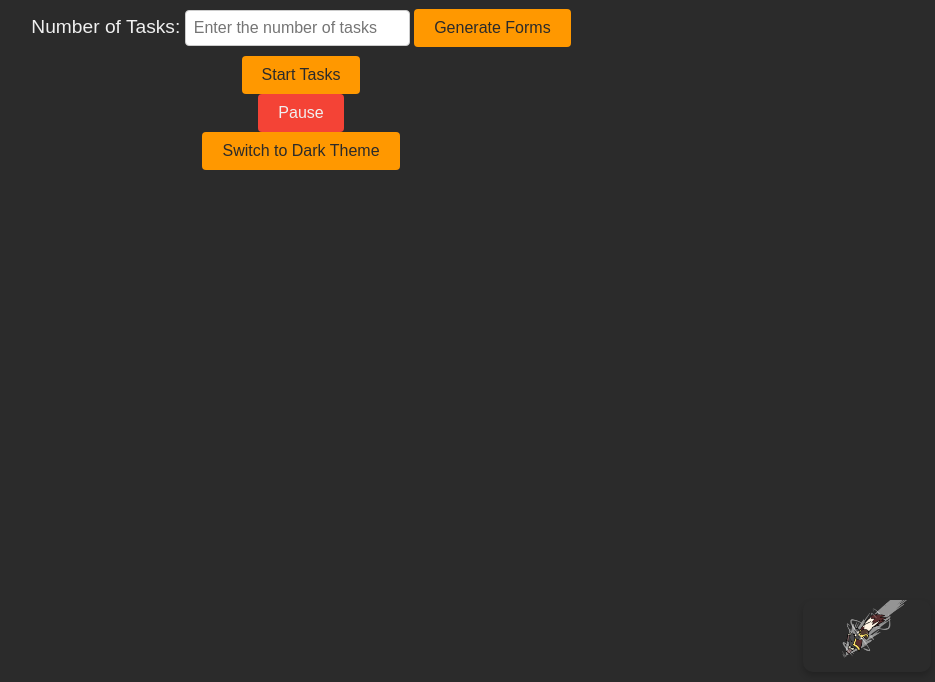
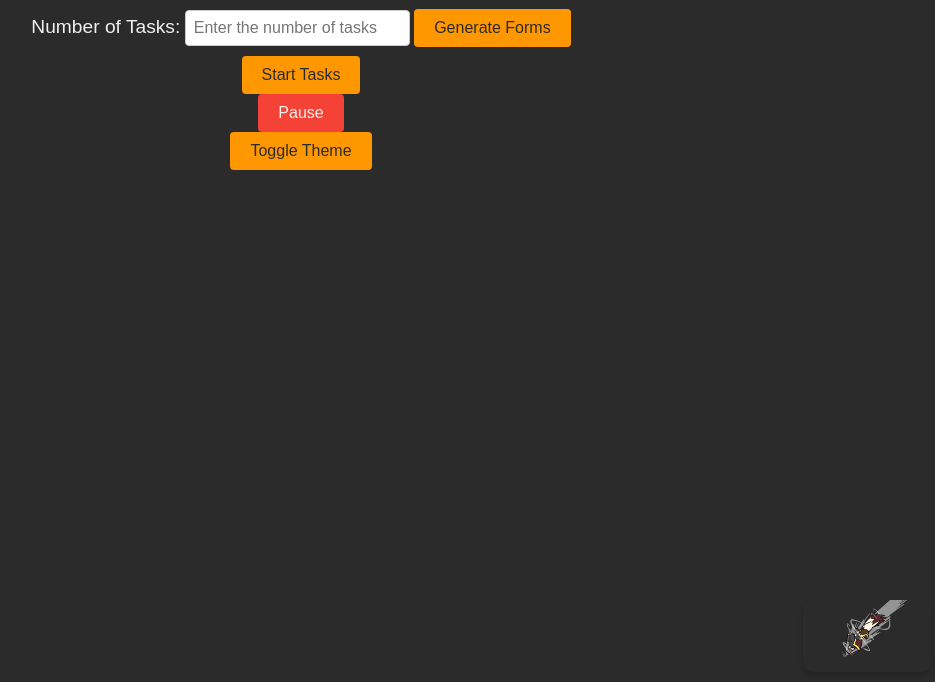
Before and after one commit to Godbrand1/Godbrand, a plain HTML site: page practice.html in a window 1280 px wide. Shown: the part 118-800 px from the top of the page, without its empty margins (339-1274 px from the left). Drawn offline with Linux system fonts and the light colour scheme.

Commit message:
Update practice.html

```diff
--- a/practice.html
+++ b/practice.html
@@ -35,7 +35,8 @@
         <button class="pause-button" onclick="pauseStopwatch(this)" aria-label="Pause/Resume Tasks">Pause</button>
     </div>
 
-    <button class="theme-toggle-btn" onclick="toggleTheme()">Switch to Dark Theme</button>
+    <!-- Theme toggle button -->
+    <button onclick="toggleTheme()" aria-label="Toggle Dark/Light Theme">Toggle Theme</button>
 
     <!-- Link to external JavaScript file -->
     <script src="script.js"></script>
```
